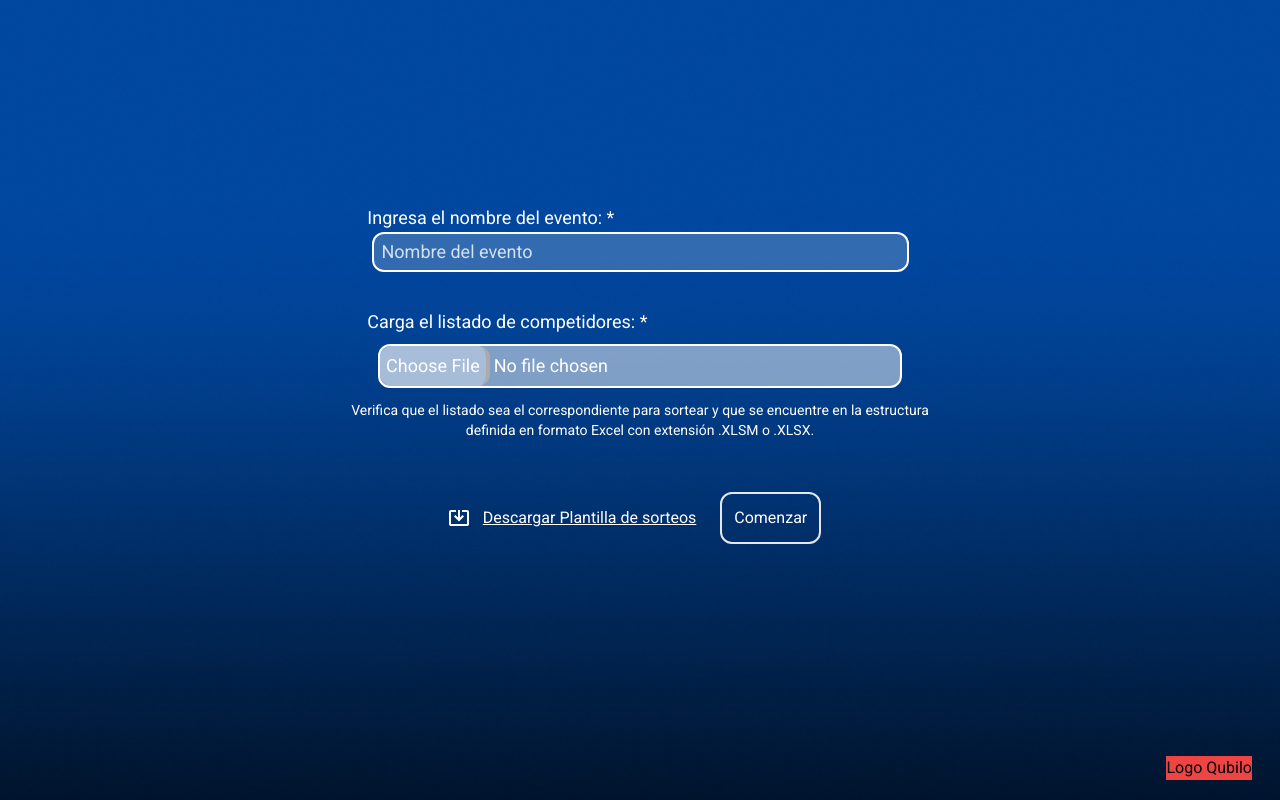
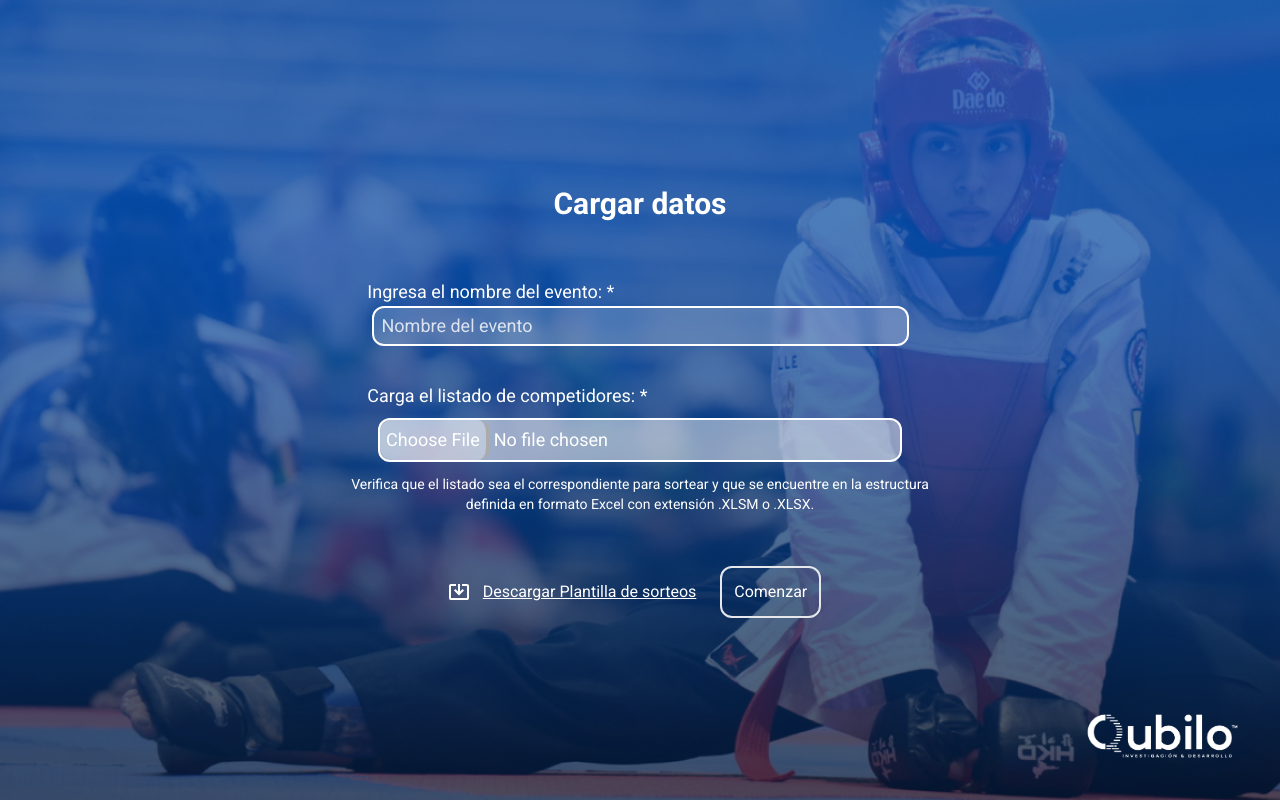
Before and after one commit to Valar789/sorteador-piramides-react, a React (Vite) app: page /home in a window 1280 px wide. Built offline with nearby package versions, Linux system fonts and the light colour scheme; sample sign-in values are in the browser's storage; the HTML template or start-up script is replaced by a standard one.

Commit message:
finish merge

```diff
--- a/src/components/layout/Layout.jsx
+++ b/src/components/layout/Layout.jsx
@@ -1,7 +1,7 @@
 import React from "react";
 import { useLocation } from "react-router-dom";
 import BreadCrumb from "./BreadCrumb";
-import Footer from "./Footer";
+
 
 export default function Layout({ children }) {
   // Obtener la ubicación actual de la página.
@@ -13,11 +13,11 @@ export default function Layout({ children }) {
     <div className="max-h-screen">
       {/* Mostrar el componente BreadCrumb si la ubicación es /data o /board */}
       {location.pathname === "/data" || location.pathname === "/board" ? <BreadCrumb /> : null}
-      <section className="grid place-content-center h-screen">
+      <section className="h-screen">
         {children}
       </section>
       {/* Mostrar el componente Footer */}
-      <Footer />
+
     </div>
   );
 }
--- a/src/views/DataTable.jsx
+++ b/src/views/DataTable.jsx
@@ -23,6 +23,7 @@ export default function DataTable() {
 
   return (
     <Layout>
+      <div className="grid place-content-center h-full">
       <div className="text-white max-w-5xl">
         <div className="grid grid-cols-12 mb-4">
           <Finder
@@ -49,6 +50,7 @@ export default function DataTable() {
           </Link>
         </div>
       </div>
+      </div>
     </Layout>
   );
 }
--- a/src/views/Home.jsx
+++ b/src/views/Home.jsx
@@ -1,11 +1,22 @@
 import React from "react";
 import ExcelUploader from "../components/Home/ExcelUploader";
 import Layout from "../components/layout/Layout";
+import logoqubulowhite from '../assets/logos/logoqubulowhite.png'
 
 export default function Home() {
   return (
     <Layout>
-      <ExcelUploader />
+      <div id="home" className="h-full grid place-content-center">
+        <h2 className="text-center py-14 text-white text-3xl font-bold">
+          Cargar datos
+        </h2>
+        <ExcelUploader />
+        <img
+          className="absolute bottom-8 right-8 h-16"
+          src={logoqubulowhite}
+          alt=""
+        />
+      </div>
     </Layout>
   );
 }
```
Also changed, not shown: src/assets/bgFooter.png (deleted).
